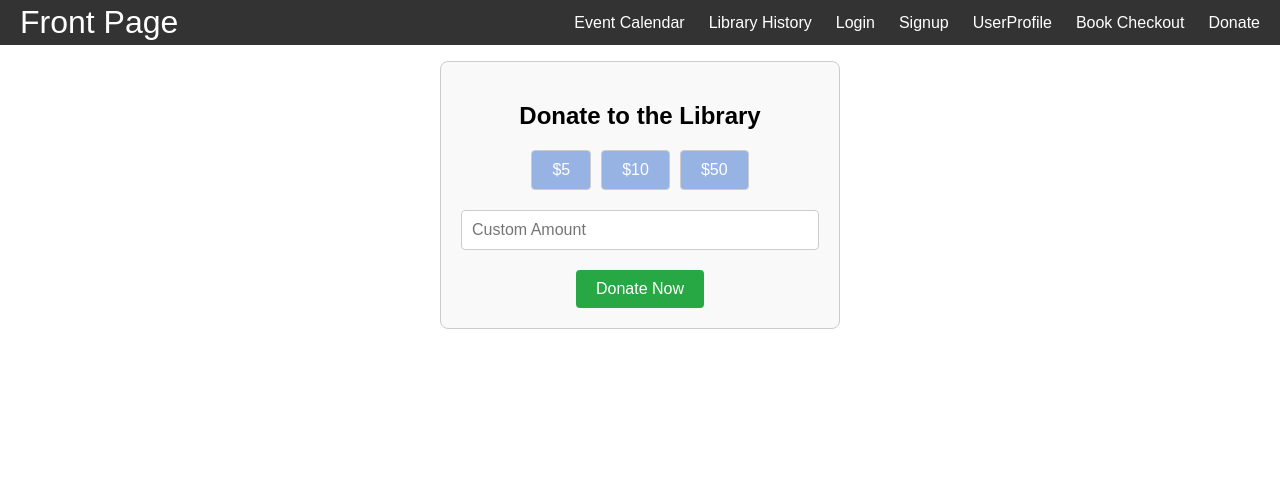
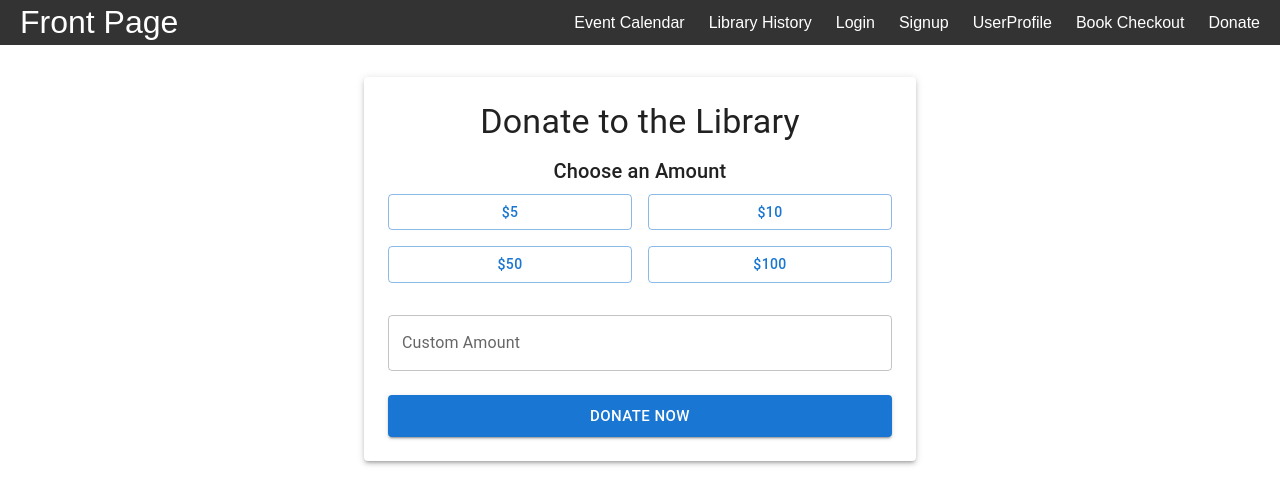
Before and after one commit to liamlecs/Database-Project-CS3380-T12, a React (Vite) app in the folder libraryApp/: page /donations in a window 1280 px wide. Shown: the top 504 px of the page. Built offline with nearby package versions, Linux system fonts and the light colour scheme.

Commit message:
updating donations interface

```diff
--- a/libraryApp/src/components/Donations.tsx
+++ b/libraryApp/src/components/Donations.tsx
@@ -1,38 +1,47 @@
 import React, { useState } from 'react';
+import {
+  Container,
+  Paper,
+  Typography,
+  Button,
+  TextField,
+  Snackbar,
+  Alert,
+  Box,
+  Grid,
+} from '@mui/material';
 
 const Donations: React.FC = () => {
-  // State for selected donation amount
+  // state for selected donation amount
   const [selectedAmount, setSelectedAmount] = useState<number | null>(null);
   const [customAmount, setCustomAmount] = useState<string>('');
   const [donationSuccess, setDonationSuccess] = useState<boolean>(false);
 
-  // Handle predefined amount selection
+  // handle predefined amount selection
   const handleAmountSelection = (amount: number) => {
     setSelectedAmount(amount);
-    setCustomAmount(''); // Reset custom amount if a predefined amount is selected
+    setCustomAmount(''); // reset custom amount if a predefined amount is selected
   };
 
-  // Handle custom amount input
+  // handle custom amount input
   const handleCustomAmountChange = (e: React.ChangeEvent<HTMLInputElement>) => {
-    const value = e.target.value;
-    setCustomAmount(value);
-    setSelectedAmount(null); // Reset predefined amount if custom amount is entered
+    setCustomAmount(e.target.value);
+    setSelectedAmount(null); // reset predefined amount if custom amount is entered
   };
 
-  // Handle donation submission
-  const handleDonate = () => {
+  // handle donation submission
+  const handleDonate = async () => {
     const amount = customAmount ? parseFloat(customAmount) : selectedAmount;
 
-    // Validate the amount
+    // validate the amount
     if (!amount || amount <= 0) {
       alert('Please enter a valid donation amount.');
       return;
     }
 
-    // Simulate donation processing
     setTimeout(() => {
       setDonationSuccess(true);
-    }, 1000); // Simulate a 1-second delay for processing
+    }, 1000); // simulate 1 second delay for processing
   };
 
   // Reset the form
@@ -43,50 +52,95 @@ const Donations: React.FC = () => {
   };
 
   return (
-    <div className="donations-container">
-      <h2>Donate to the Library</h2>
-      {donationSuccess ? (
-        <div className="thank-you-message">
-          <h3>Thank You for Your Donation!</h3>
-          <button onClick={resetForm}>Donate Again</button>
-        </div>
-      ) : (
-        <>
-          <div className="donation-options">
-            <button
-              className={selectedAmount === 5 ? 'selected' : ''}
+    <Container maxWidth="sm" sx={{ marginTop: 4 }}>
+      <Paper elevation={3} sx={{ padding: 3 }}>
+        <Typography variant="h4" gutterBottom align="center">
+          Donate to the Library
+        </Typography>
+
+        {/* Donation Options */}
+        <Typography variant="h6" gutterBottom>
+          Choose an Amount
+        </Typography>
+        <Grid container spacing={2} sx={{ marginBottom: 2 }}>
+          <Grid item xs={6}>
+            <Button
+              fullWidth
+              variant={selectedAmount === 5 ? 'contained' : 'outlined'}
               onClick={() => handleAmountSelection(5)}
             >
               $5
-            </button>
-            <button
-              className={selectedAmount === 10 ? 'selected' : ''}
+            </Button>
+          </Grid>
+          <Grid item xs={6}>
+            <Button
+              fullWidth
+              variant={selectedAmount === 10 ? 'contained' : 'outlined'}
               onClick={() => handleAmountSelection(10)}
             >
               $10
-            </button>
-            <button
-              className={selectedAmount === 50 ? 'selected' : ''}
+            </Button>
+          </Grid>
+          <Grid item xs={6}>
+            <Button
+              fullWidth
+              variant={selectedAmount === 50 ? 'contained' : 'outlined'}
               onClick={() => handleAmountSelection(50)}
             >
               $50
-            </button>
-          </div>
-          <div className="custom-amount">
-            <input
-              type="number"
-              placeholder="Custom Amount"
-              value={customAmount}
-              onChange={handleCustomAmountChange}
-              min="1"
-            />
-          </div>
-          <button className="donate-button" onClick={handleDonate}>
+            </Button>
+          </Grid>
+          <Grid item xs={6}>
+            <Button
+              fullWidth
+              variant={selectedAmount === 100 ? 'contained' : 'outlined'}
+              onClick={() => handleAmountSelection(100)}
+            >
+              $100
+            </Button>
+          </Grid>
+        </Grid>
+
+        {/* Custom Amount Input */}
+        <TextField
+          fullWidth
+          label="Custom Amount"
+          type="number"
+          value={customAmount}
+          onChange={handleCustomAmountChange}
+          margin="normal"
+          InputProps={{ inputProps: { min: 1 } }}
+        />
+
+        {/* Donate Button */}
+        <Box sx={{ marginTop: 2 }}>
+          <Button
+            fullWidth
+            variant="contained"
+            color="primary"
+            onClick={handleDonate}
+            size="large"
+          >
             Donate Now
-          </button>
-        </>
-      )}
-    </div>
+          </Button>
+        </Box>
+      </Paper>
+
+      {/* Thank You Message */}
+      <Snackbar
+        open={donationSuccess}
+        autoHideDuration={10000}
+        onClose={() => setDonationSuccess(false)}
+      >
+        <Alert
+          onClose={() => setDonationSuccess(false)}
+          severity="success"
+          sx={{ width: '100%' }}
+        >
+          Thank you for your donation!
+        </Alert>
+      </Snackbar>
+    </Container>
   );
 };
 
```
